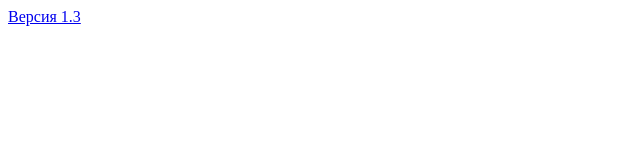
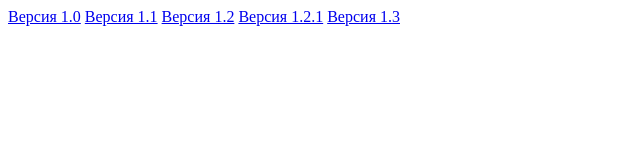
Before and after one commit to MoneyGameProject/MoneyGameProject.github.io, a plain HTML site: page downloads.html in a window 1280 px wide. Shown: the whole page, without its empty margins (0-640 px from the left). Drawn offline with Linux system fonts and the light colour scheme.

Commit message:
Update downloads.html

```diff
--- a/downloads.html
+++ b/downloads.html
@@ -1,5 +1,9 @@
 <html>
   <body>
+    <a href="/releases/MoneyGameproject1.0.exe" download>Версия 1.0</a>
+    <a href="/releases/MoneyGameproject1.1.exe" download>Версия 1.1</a>
+    <a href="/releases/MoneyGameproject1.2.0.exe" download>Версия 1.2</a>
+    <a href="/releases/MoneyGameproject1.2.1.exe" download>Версия 1.2.1</a>
     <a href="/releases/MoneyGameproject1.3.exe" download>Версия 1.3</a>
   </body>
 </html>
```
